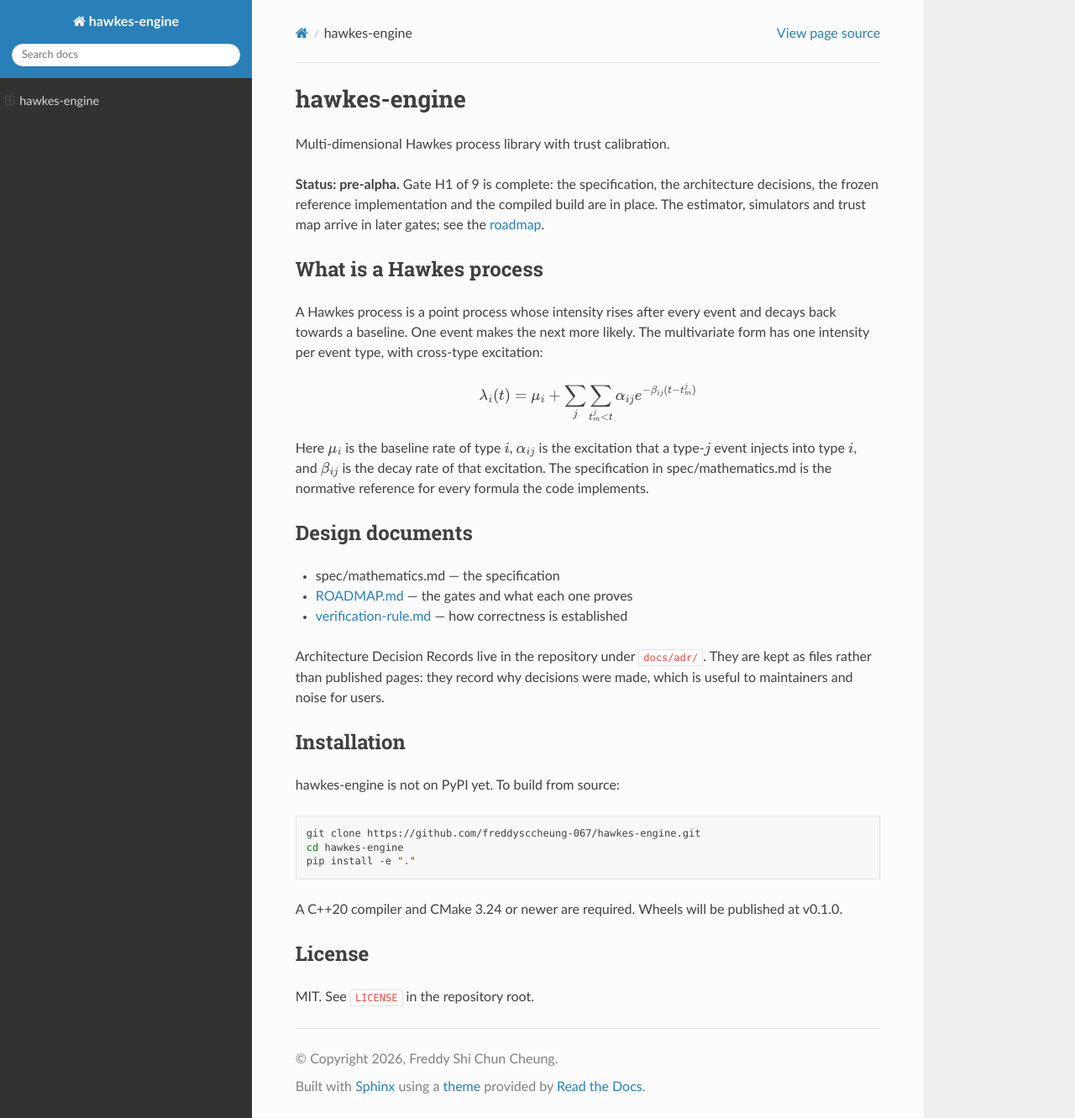
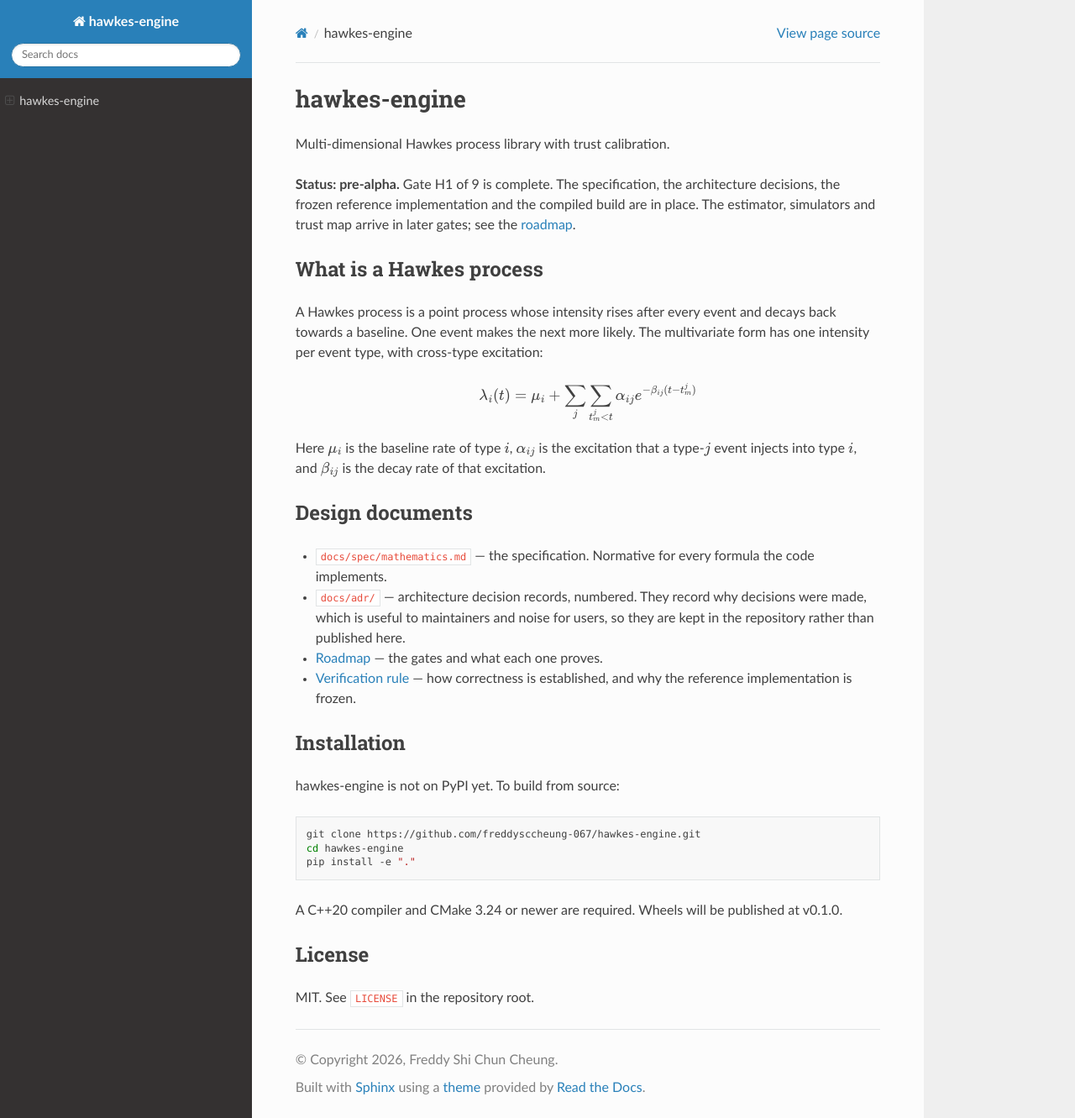
Before and after one commit to freddysccheung-067/hawkes-engine, a Sphinx documentation site: the page built from docs/index.md, in a window 1280 px wide and 1331 px high. Shown: the whole window at 84% size. Built offline with Sphinx 7.4.7 and the Read the Docs theme 3.1.0, drawn with Linux system fonts in a browser that asks for light colours.

Commit message:
Fix docs index links to unpublished pages
The index linked to spec/mathematics.md, which conf.py excludes from the build. With `sphinx-build -W` that is a hard failure, the same class of error as the missing Sphinx project that broke docs originally. Links to excluded pages are now literal paths.

```diff
--- a/docs/index.md
+++ b/docs/index.md
@@ -2,7 +2,7 @@
 
 Multi-dimensional Hawkes process library with trust calibration.
 
-**Status: pre-alpha.** Gate H1 of 9 is complete: the specification, the
+**Status: pre-alpha.** Gate H1 of 9 is complete. The specification, the
 architecture decisions, the frozen reference implementation and the compiled
 build are in place. The estimator, simulators and trust map arrive in later
 gates; see the [roadmap](ROADMAP.md).
@@ -19,18 +19,18 @@ $$
 
 Here $\mu_i$ is the baseline rate of type $i$, $\alpha_{ij}$ is the excitation
 that a type-$j$ event injects into type $i$, and $\beta_{ij}$ is the decay rate
-of that excitation. The specification in [spec/mathematics.md](spec/mathematics.md)
-is the normative reference for every formula the code implements.
+of that excitation.
 
 ## Design documents
 
-- [spec/mathematics.md](spec/mathematics.md) — the specification
-- [ROADMAP.md](ROADMAP.md) — the gates and what each one proves
-- [verification-rule.md](verification-rule.md) — how correctness is established
-
-Architecture Decision Records live in the repository under `docs/adr/`. They are
-kept as files rather than published pages: they record why decisions were made,
-which is useful to maintainers and noise for users.
+- `docs/spec/mathematics.md` — the specification. Normative for every formula
+  the code implements.
+- `docs/adr/` — architecture decision records, numbered. They record why
+  decisions were made, which is useful to maintainers and noise for users, so
+  they are kept in the repository rather than published here.
+- [Roadmap](ROADMAP.md) — the gates and what each one proves.
+- [Verification rule](verification-rule.md) — how correctness is established,
+  and why the reference implementation is frozen.
 
 ## Installation
 
```
